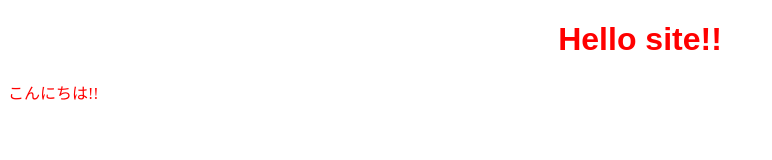
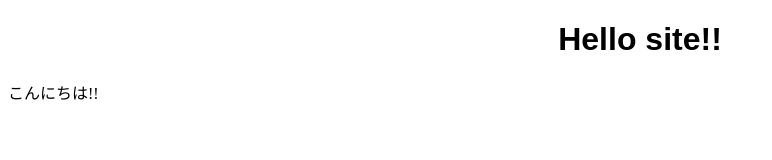
Before and after one commit to 12octoo/12octoo, a plain HTML site: page scroll_change/index.html in a window 1280 px wide. Shown: the whole page, without its empty margins (0-772 px from the left). Drawn offline with Linux system fonts and the light colour scheme.

Commit message:
Update index.html

```diff
--- a/scroll_change/index.html
+++ b/scroll_change/index.html
@@ -6,11 +6,6 @@
   </head>
   <body>
     <div>
-    <style>
-      body{
-        color:red;
-      }
-    </style>
       <p>こんにちは!!</p>
     </div>
   <body>
```
